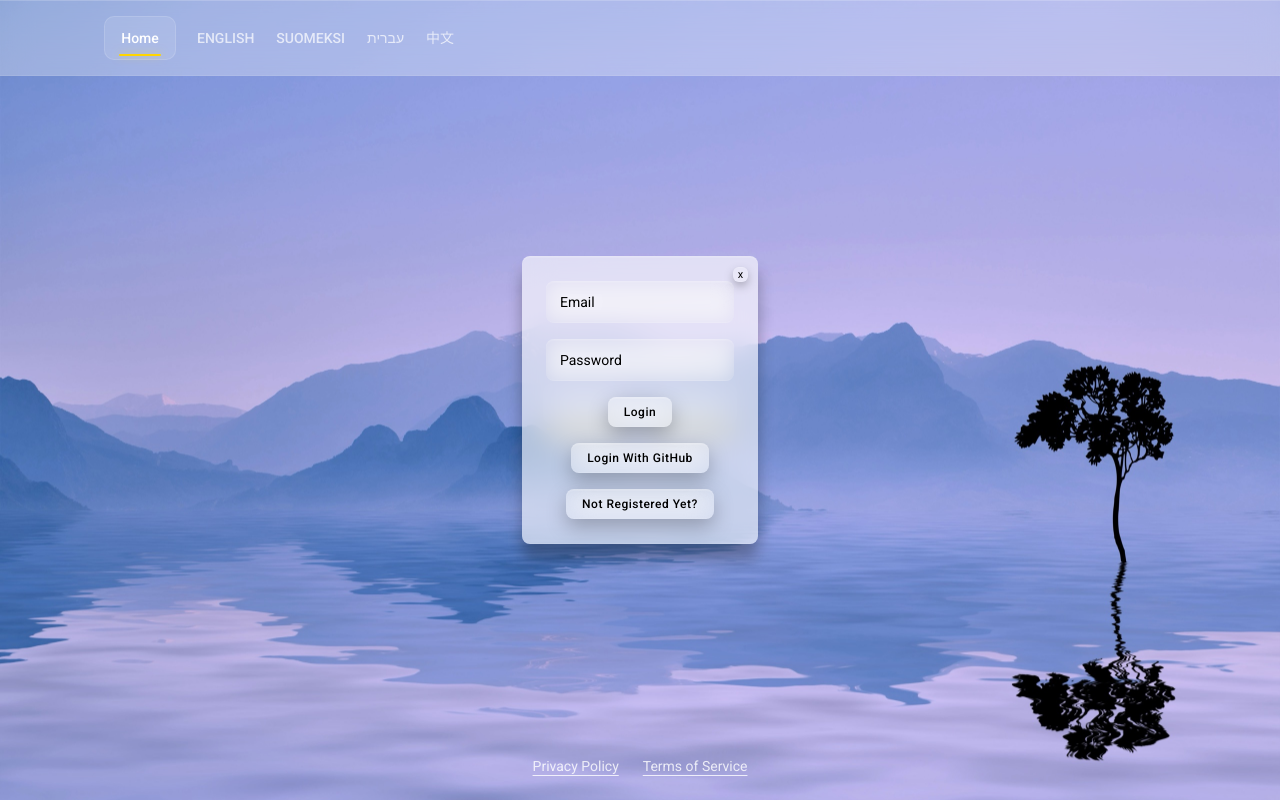
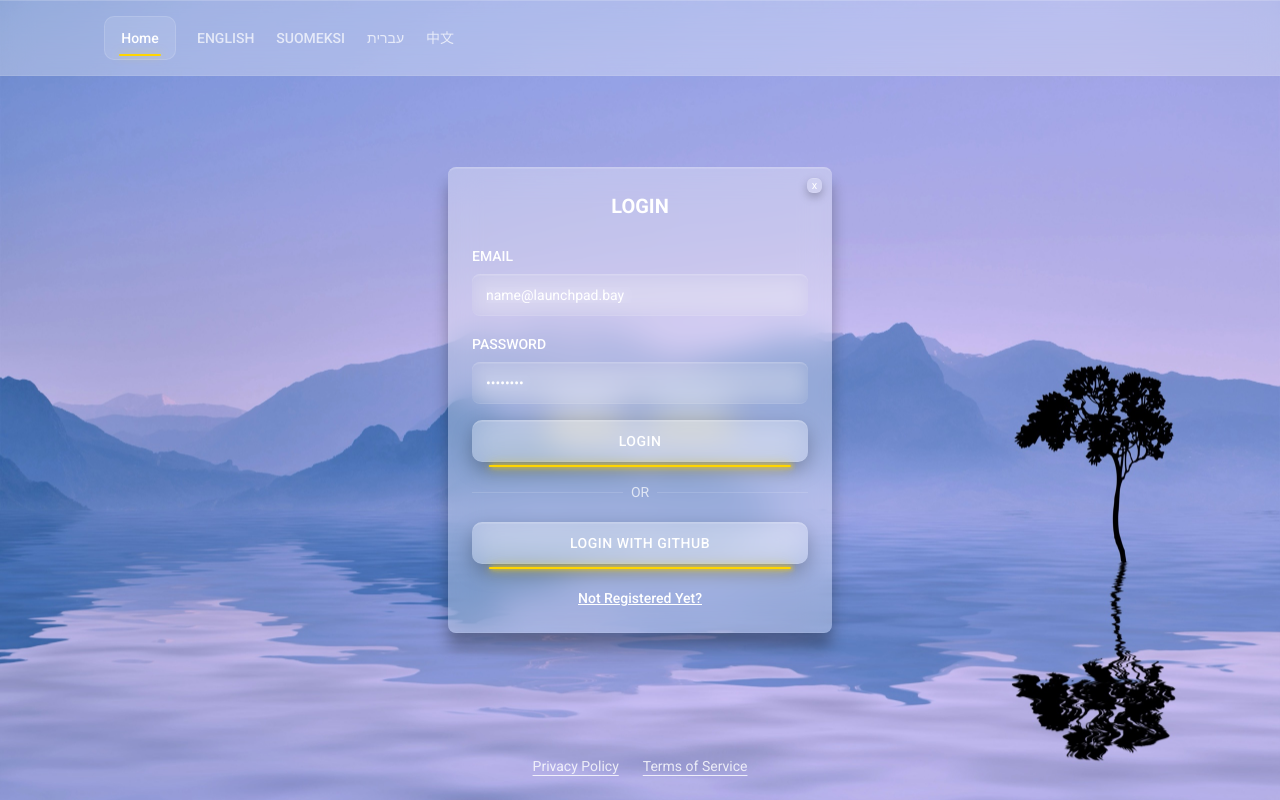
Before and after one commit to Hienomekaanikko/launchpadbay, a React (Vite) app in the folder frontend/: page / in a window 1280 px wide. Both pictures are taken after a click on the button "Login". Built offline with nearby package versions, Linux system fonts and the light colour scheme.

Commit message:
wip(login popup): design ok.

```diff
--- a/frontend/src/components/LoginView.jsx
+++ b/frontend/src/components/LoginView.jsx
@@ -4,7 +4,7 @@ import RegisterView from './RegisterView.jsx'
 import Modal from './Modal.jsx'
 import CloseButton from './CloseButton.jsx'
 import Input from './Input.jsx'
-import FormButton from './FormButton.jsx'
+import NavButton from './NavButton.jsx'
 import { useTranslation } from 'react-i18next'
 import { translateServerError } from '../i18n/serverErrors.js'
 
@@ -28,22 +28,55 @@ export default function LoginView({ onLoggedIn, setShowLogin, initialError = ''
     }
   }
 
+  const fieldClass = 'w-full normal-case'
+  const labelClass = 'mb-2 text-sm font-medium inline-block uppercase'
+
   return (
     <>
-      {!registerView && <Modal as="form" className="z-10 text-black" onSubmit={handleSubmit}>
-        <CloseButton className="text-black" onClick={() => setShowLogin(false)}>x</CloseButton>
+      {!registerView && <Modal as="form" className="z-10 w-[min(90vw,24rem)] items-stretch gap-0 bg-surface/30 text-white uppercase" onSubmit={handleSubmit}>
+        <CloseButton className="normal-case" onClick={() => setShowLogin(false)}>x</CloseButton>
 
-        <Input className="text-black placeholder:text-black placeholder:text-shadow:none" type="email" placeholder={t('login.email')} value={email} onChange={(e) => setEmail(e.target.value)} required />
-        <Input className="text-black placeholder:text-black placeholder:text-shadow:none" type="password" placeholder={t('login.password')} value={password} onChange={(e) => setPassword(e.target.value)} required />
-        {error && <div className="text-xs text-center max-w-55">{error}</div>}
-        <FormButton className="text-black" type="submit">{t('login.login')}</FormButton>
+        <h1 className="text-center text-xl font-semibold mb-6">{t('login.login')}</h1>
+
+        <div className="flex flex-col gap-4">
+          <div>
+            <label htmlFor="login-email" className={labelClass}>{t('login.email')}</label>
+            <Input id="login-email" className={fieldClass} type="email" placeholder="name@launchpad.bay" value={email} onChange={(e) => setEmail(e.target.value)} required />
+          </div>
+          <div>
+            <label htmlFor="login-password" className={labelClass}>{t('login.password')}</label>
+            <Input id="login-password" className={fieldClass} type="password" placeholder="••••••••" value={password} onChange={(e) => setPassword(e.target.value)} required />
+          </div>
+          {error && <div className="text-xs text-center max-w-55 self-center normal-case">{error}</div>}
+          <NavButton className="w-full" type="submit">{t('login.login')}</NavButton>
+        </div>
+
+        <div className="flex items-center gap-2 py-5 text-sm opacity-70">
+          <div className="h-px flex-1 bg-current/20" />
+          {t('login.or')}
+          <div className="h-px flex-1 bg-current/20" />
+        </div>
+
         {/* Full page navigation, not fetch: OAuth needs the browser to follow redirects to GitHub and back */}
-        <FormButton className="text-black" type="button" onClick={() => { window.location.href = '/api/auth/github' }}>
+        <NavButton
+          className="w-full"
+          type="button"
+          onClick={() => { window.location.href = '/api/auth/github' }}
+        >
           {t('login.loginWithGithub')}
-        </FormButton>
-        <FormButton className="text-black" type="button" onClick={() => setRegisterView(true)}>{t('login.notRegisteredYet')}</FormButton>
+        </NavButton>
+
+        <div className="mt-6 text-center text-sm">
+          <button
+            type="button"
+            className="underline font-medium cursor-pointer bg-transparent border-0 p-0 text-inherit"
+            onClick={() => setRegisterView(true)}
+          >
+            {t('login.notRegisteredYet')}
+          </button>
+        </div>
       </Modal>}
-       {registerView && <RegisterView setRegisterView={setRegisterView} />}
+      {registerView && <RegisterView setRegisterView={setRegisterView} />}
     </>
   )
 }
--- a/frontend/src/i18n/locales/en.json
+++ b/frontend/src/i18n/locales/en.json
@@ -26,9 +26,10 @@
     "username": "Username",
     "email": "Email",
     "password": "Password",
-    "login": "Login",
-    "loginWithGithub": "Login With GitHub",
+    "login": "LOGIN",
+    "loginWithGithub": "LOGIN WITH GITHUB",
     "notRegisteredYet": "Not Registered Yet?",
+    "or": "OR",
     "invalidCredentials": "Invalid email or password",
     "githubLoginCancelled": "GitHub login cancelled",
     "githubLoginFailed": "GitHub login failed",
--- a/frontend/src/i18n/locales/fi.json
+++ b/frontend/src/i18n/locales/fi.json
@@ -26,9 +26,10 @@
     "username": "Nimi",
     "email": "Sähköposti",
     "password": "Salasana",
-    "login": "Kirjaudu sisään",
-    "loginWithGithub": "GitHub-sisäänkirjautuminen",
+    "login": "KIRJAUDU SISÄÄN",
+    "loginWithGithub": "GITHUB-SISÄÄNKIRJAUTUMINEN",
     "notRegisteredYet": "Luo käyttäjätunnus",
+    "or": "TAI",
     "invalidCredentials": "Virheellinen sähköposti tai salasana",
     "githubLoginCancelled": "GitHub-kirjautuminen peruutettiin",
     "githubLoginFailed": "GitHub-kirjautuminen epäonnistui",
--- a/frontend/src/i18n/locales/he.json
+++ b/frontend/src/i18n/locales/he.json
@@ -27,8 +27,9 @@
     "email": "אימייל",
     "password": "סיסמה",
     "login": "התחברות",
-    "loginWithGithub": "התחברות עם GitHub",
+    "loginWithGithub": "התחברות עם GITHUB",
     "notRegisteredYet": "עדיין לא רשום?",
+    "or": "או",
     "invalidCredentials": "אימייל או סיסמה שגויים",
     "githubLoginCancelled": "ההתחברות ל-GitHub בוטלה",
     "githubLoginFailed": "ההתחברות ל-GitHub נכשלה",
--- a/frontend/src/i18n/locales/zh.json
+++ b/frontend/src/i18n/locales/zh.json
@@ -27,8 +27,9 @@
     "email": "邮箱",
     "password": "密码",
     "login": "登录",
-    "loginWithGithub": "使用 GitHub 登录",
+    "loginWithGithub": "使用 GITHUB 登录",
     "notRegisteredYet": "还没有账号？",
+    "or": "或",
     "invalidCredentials": "邮箱或密码无效",
     "githubLoginCancelled": "GitHub 登录已取消",
     "githubLoginFailed": "GitHub 登录失败",
```
